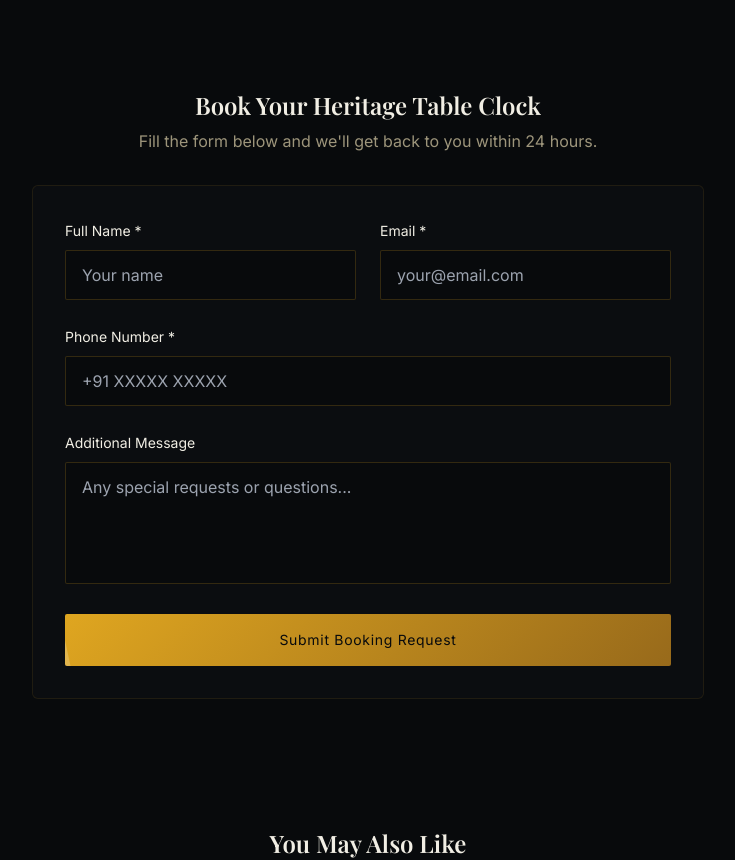
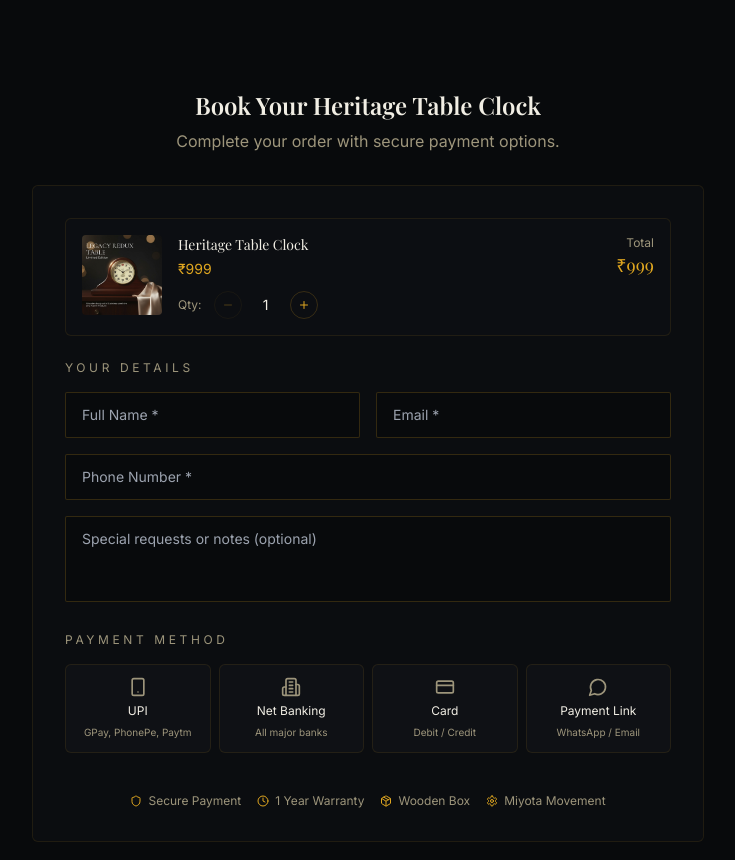
Before and after one commit to Himadri8991/LEGACY-REDUX, a React (Vite) app: page /product/heritage-table-clock in a window 1280 px wide. Shown: the part 1280-2140 px from the top of the page, without its empty margins (272-1007 px from the left). Built offline with nearby package versions, Linux system fonts and the light colour scheme; the HTML template or start-up script is replaced by a standard one; a web font is replaced by a local one.

Commit message:
Replace booking form with ProductBookingForm component
Removed the previous booking form and integrated the ProductBookingForm component for handling bookings.

```diff
--- a/src/pages/ProductDetail.tsx
+++ b/src/pages/ProductDetail.tsx
@@ -5,22 +5,11 @@ import { getProductById, products } from "@/data/products";
 import ProductImageGallery from "@/components/ProductImageGallery";
 import Navigation from "@/components/Navigation";
 import Footer from "@/components/Footer";
-import { useState, useEffect } from "react";
+import ProductBookingForm from "@/components/product/ProductBookingForm";
 
 const ProductDetail = () => {
   const { id } = useParams<{ id: string }>();
-
-  useEffect(() => {
-  window.scrollTo({ top: 0, behavior: "instant" });
-}, []);
-
   const product = getProductById(id || "");
-  const [formData, setFormData] = useState({
-    name: "",
-    email: "",
-    phone: "",
-    message: "",
-  });
 
   if (!product) {
     return (
@@ -35,12 +24,6 @@ const ProductDetail = () => {
     );
   }
 
-  const handleSubmit = (e: React.FormEvent) => {
-    e.preventDefault();
-    const subject = `Booking Inquiry: ${product.name}`;
-    const body = `Name: ${formData.name}%0D%0AEmail: ${formData.email}%0D%0APhone: ${formData.phone}%0D%0AProduct: ${product.name} (${product.price})%0D%0AMessage: ${formData.message}`;
-    window.location.href = `mailto:legacyredux.2025@gmail.com?subject=${subject}&body=${body}`;
-  };
 
   const relatedProducts = products
     .filter((p) => p.id !== product.id && p.category === product.category)
@@ -251,84 +234,12 @@ const ProductDetail = () => {
                 Book Your {product.name}
               </h2>
               <p className="text-muted-foreground text-center mb-8 font-sans">
-                Fill the form below and we'll get back to you within 24 hours.
+                Complete your order with secure payment options.
               </p>
 
-              <form
-                onSubmit={handleSubmit}
-                className="bg-card/50 rounded-lg border border-primary/10 p-8 space-y-6"
-              >
-                <div className="grid md:grid-cols-2 gap-6">
-                  <div className="space-y-2">
-                    <label className="text-sm font-sans text-foreground">
-                      Full Name *
-                    </label>
-                    <input
-                      type="text"
-                      required
-                      value={formData.name}
-                      onChange={(e) =>
-                        setFormData({ ...formData, name: e.target.value })
-                      }
-                      className="w-full px-4 py-3 bg-background border border-primary/20 rounded-sm focus:border-primary focus:outline-none transition-colors font-sans"
-                      placeholder="Your name"
-                    />
-                  </div>
-                  <div className="space-y-2">
-                    <label className="text-sm font-sans text-foreground">
-                      Email *
-                    </label>
-                    <input
-                      type="email"
-                      required
-                      value={formData.email}
-                      onChange={(e) =>
-                        setFormData({ ...formData, email: e.target.value })
-                      }
-                      className="w-full px-4 py-3 bg-background border border-primary/20 rounded-sm focus:border-primary focus:outline-none transition-colors font-sans"
-                      placeholder="your@email.com"
-                    />
-                  </div>
-                </div>
-
-                <div className="space-y-2">
-                  <label className="text-sm font-sans text-foreground">
-                    Phone Number *
-                  </label>
-                  <input
-                    type="tel"
-                    required
-                    value={formData.phone}
-                    onChange={(e) =>
-                      setFormData({ ...formData, phone: e.target.value })
-                    }
-                    className="w-full px-4 py-3 bg-background border border-primary/20 rounded-sm focus:border-primary focus:outline-none transition-colors font-sans"
-                    placeholder="+91 XXXXX XXXXX"
-                  />
-                </div>
-
-                <div className="space-y-2">
-                  <label className="text-sm font-sans text-foreground">
-                    Additional Message
-                  </label>
-                  <textarea
-                    rows={4}
-                    value={formData.message}
-                    onChange={(e) =>
-                      setFormData({ ...formData, message: e.target.value })
-                    }
-                    className="w-full px-4 py-3 bg-background border border-primary/20 rounded-sm focus:border-primary focus:outline-none transition-colors font-sans resize-none"
-                    placeholder="Any special requests or questions..."
-                  />
-                </div>
-
-                <button
-                  type="submit"
-                  className="btn-premium w-full py-4 text-sm font-sans tracking-wider text-primary-foreground rounded-sm"
-                >
-                  Submit Booking Request
-                </button>
-              </form>
+              <div className="bg-card/50 rounded-lg border border-primary/10 p-6 md:p-8">
+                <ProductBookingForm product={product} />
+              </div>
             </motion.div>
           </section>
         )}
```
